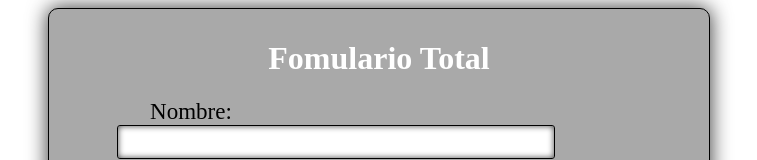
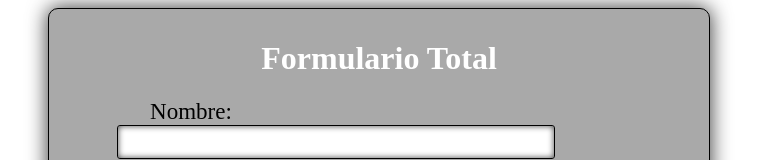
Before and after one commit to la1314/DAW-DWEC, a plain HTML site: page eventos/index.html in a window 1280 px wide. Shown: the top 160 px of the page, without its empty margins (269-1026 px from the left). Drawn offline with Linux system fonts and the light colour scheme.

Commit message:
Modificación menor

```diff
--- a/eventos/index.html
+++ b/eventos/index.html
@@ -17,7 +17,7 @@
 
     <form action="">
 
-        <h1>Fomulario Total</h1>
+        <h1>Formulario Total</h1>
 
         <div>
             <label for="Name">Nombre:</label>
```
